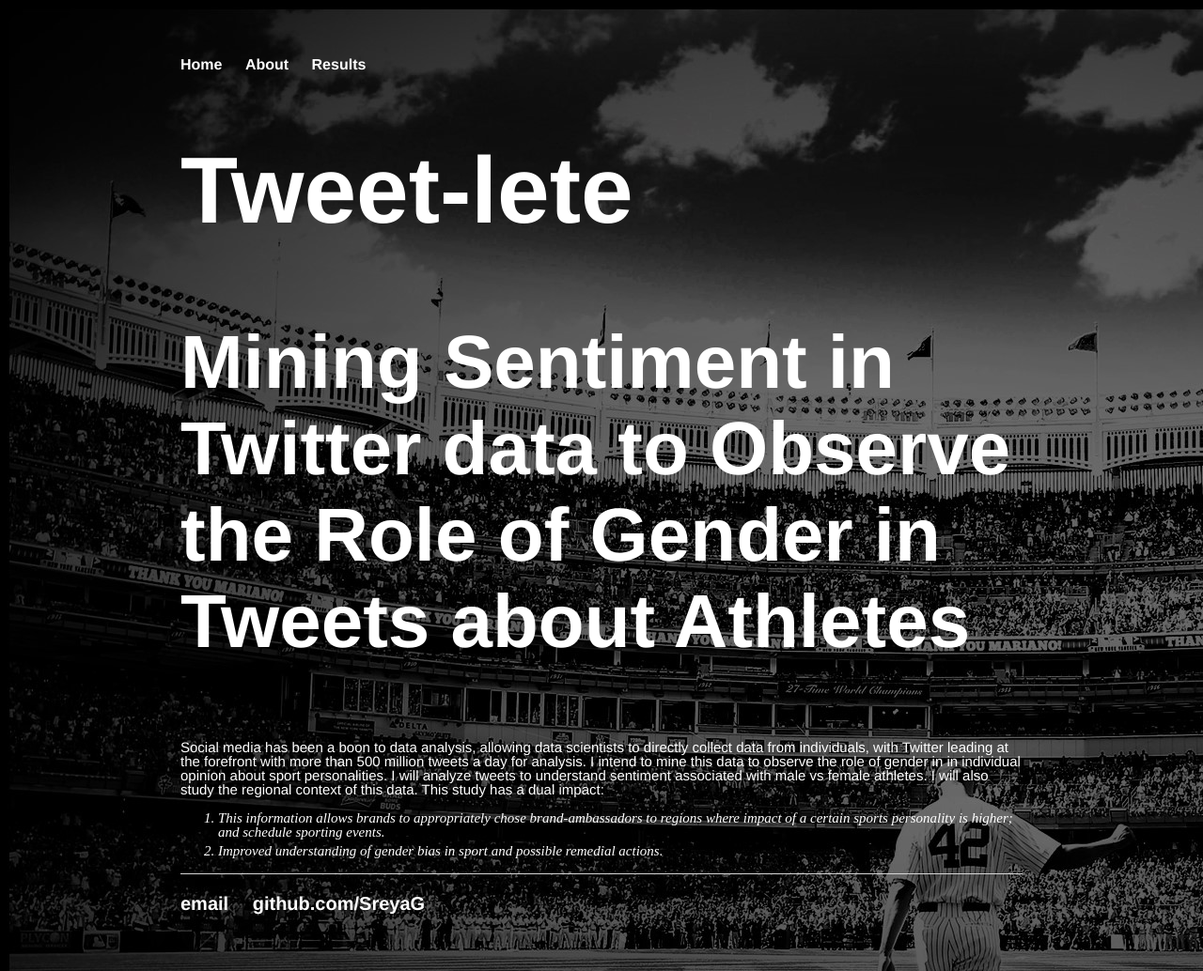
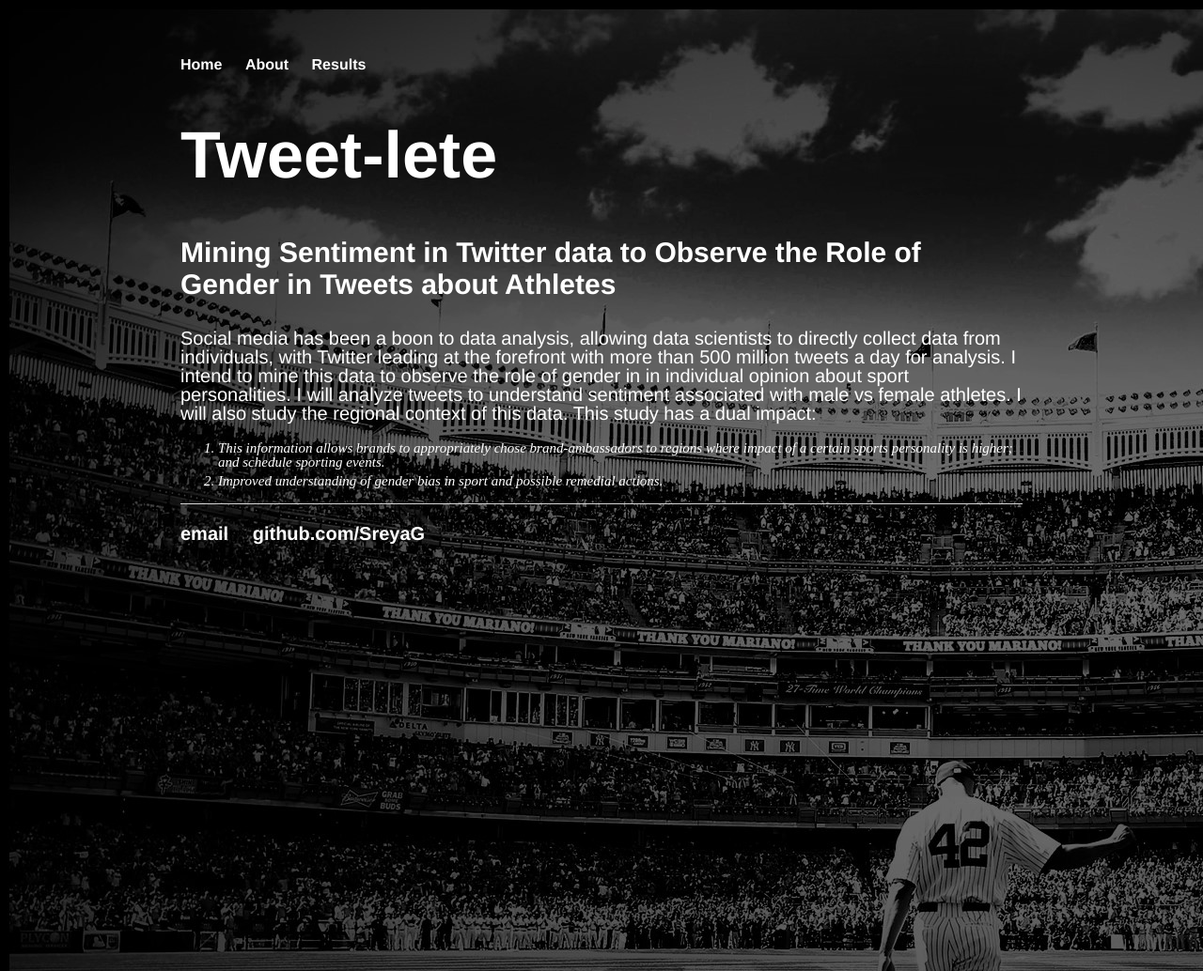
Before and after one commit to SreyaG/SportTweet, a Jekyll site: the page built from index.html, in a window 1280 px wide. Shown: the whole page at 94% size. Built offline with Jekyll 4.4.1, drawn with Linux system fonts in a browser that asks for light colours.

Commit message:
Update main.css

```diff
--- a/css/main.css
+++ b/css/main.css
@@ -23,17 +23,17 @@ a:hover {
     text-decoration: underline;
 }
 h1 {
-    font-size: 100px;
+    font-size: 70px;
     color: #FFF;
     font-family:'Helvetica', 'Arial', 'Sans-Serif';
 }
 h3 {
-    font-size: 80px;
+    font-size: 30px;
     color: #FFF;
     font-family:'Helvetica', 'Arial', 'Sans-Serif';
 }
 p {
-    font-size: 15px;
+    font-size: 20px;
     line-height: 1;
     color: #FFF;
     font-family:'Helvetica', 'Arial', 'Sans-Serif';
```
